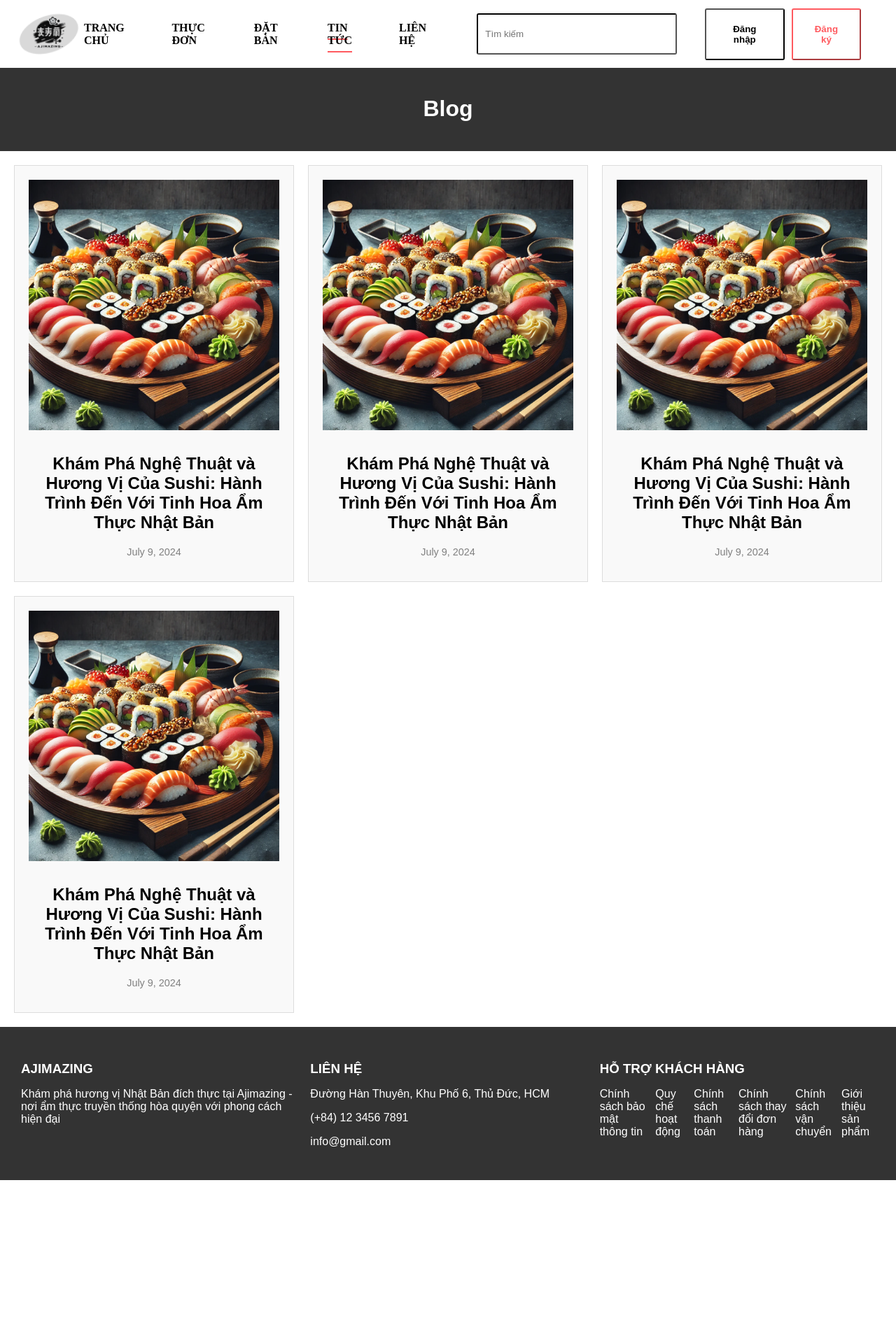
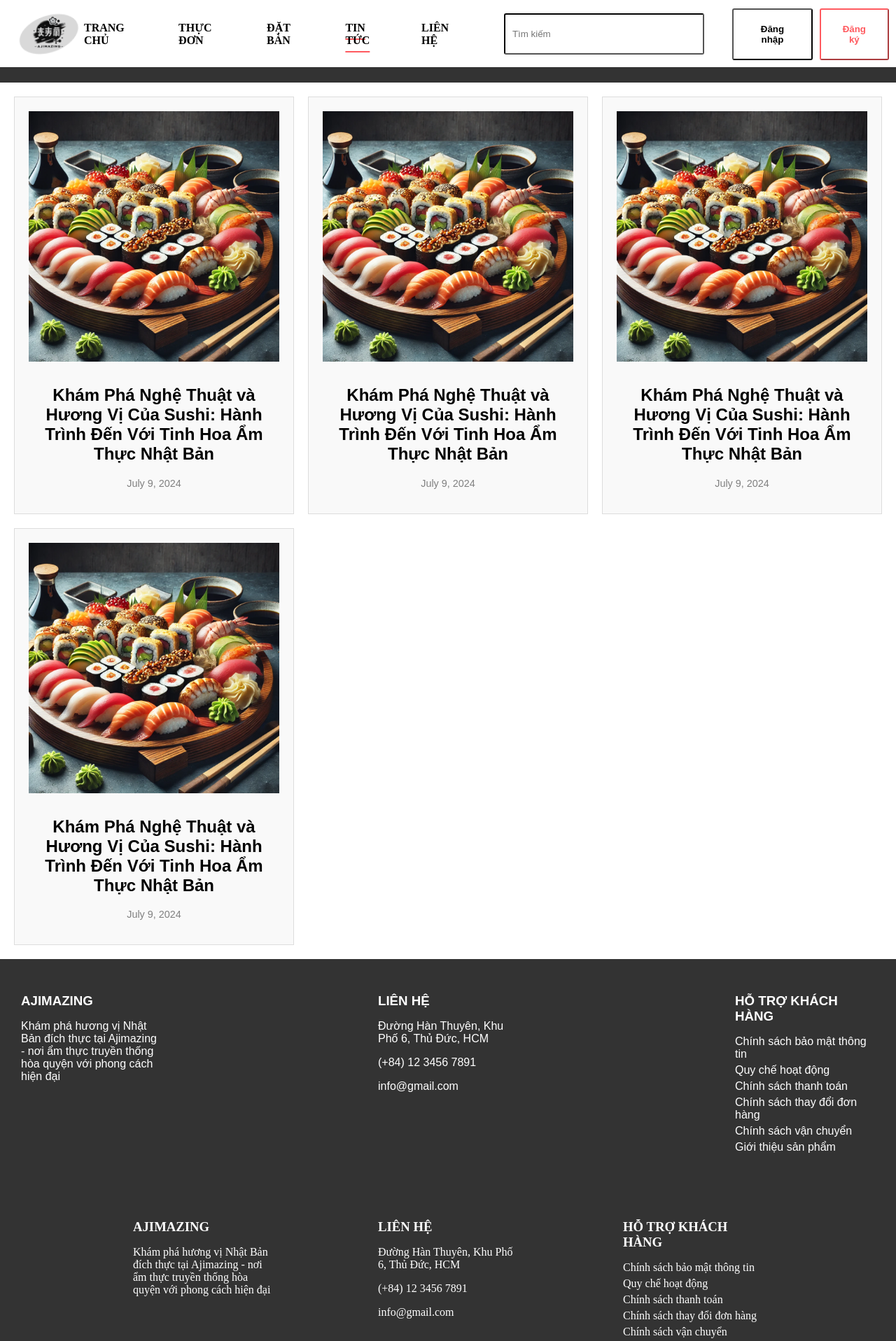
Before and after one commit to phvghuy/restaurant-management, a React (Create React App) app in the folder frontend/: page /blog in a window 1280 px wide. Shown: the top 1917 px of the page at 70% size. Before the commit the page ends 1687 px from the top, so only its background shows below. Built offline with nearby package versions, Linux system fonts and the light colour scheme.

Commit message:
update footer and css contact page

```diff
--- a/frontend/src/App.js
+++ b/frontend/src/App.js
@@ -9,6 +9,7 @@ import Navbar from "./components/Navbar/Navbar";
 import LoginPopup from "./components/LoginPopup/LoginPopup";
 import RegisterPopup from "./components/RegisterPopup/RegisterPopup";
 import { useState } from "react";
+import Footer from "./components/Footer/Footer";
 
 function App() {
   const [isLoginPopupOpen, setIsLoginPopupOpen] = useState(false);
@@ -37,6 +38,7 @@ function App() {
         </Routes>
         <LoginPopup isOpen={isLoginPopupOpen} onClose={toggleLoginPopup} />
         <RegisterPopup isOpen={isRegisterPopupOpen} onClose={toggleRegisterPopup} />
+        <Footer />
       </div>
     </Router>
   );
--- /dev/null
+++ b/frontend/src/components/Footer/Footer.css
@@ -0,0 +1,31 @@
+.contact-footer {
+    background-color: #333;
+    color: white;
+    padding: 20px 50px;
+    display: flex;
+    justify-content: space-evenly;
+    flex-wrap: wrap;
+}
+
+.footer-section {
+    flex: 1;
+    margin: 10px;
+    max-width: 200px;
+    min-width: 100px;
+}
+
+.footer-section h3 {
+    margin-bottom: 10px;
+}
+
+.footer-section ul {
+    list-style: none;
+    padding: 0;
+    display: flex;
+    gap: 10px;
+    display: block;
+}
+
+.footer-section li {
+    margin-bottom: 5px;
+}
--- /dev/null
+++ b/frontend/src/components/Footer/Footer.js
@@ -0,0 +1,32 @@
+import React from 'react';
+import './Footer.css';
+
+const Footer = () => {
+    return (
+        <footer className="contact-footer">
+                <div className="footer-section">
+                    <h3>AJIMAZING</h3>
+                    <p>Khám phá hương vị Nhật Bản đích thực tại Ajimazing - nơi ẩm thực truyền thống hòa quyện với phong cách hiện đại</p>
+                </div>
+                <div className="footer-section">
+                    <h3>LIÊN HỆ</h3>
+                    <p><i className="fas fa-map-marker-alt"></i> Đường Hàn Thuyên, Khu Phố 6, Thủ Đức, HCM</p>
+                    <p><i className="fas fa-phone-alt"></i> (+84) 12 3456 7891</p>
+                    <p><i className="fas fa-envelope"></i> info@gmail.com</p>
+                </div>
+                <div className="footer-section">
+                    <h3>HỖ TRỢ KHÁCH HÀNG</h3>
+                    <ul>
+                        <li>Chính sách bảo mật thông tin</li>
+                        <li>Quy chế hoạt động</li>
+                        <li>Chính sách thanh toán</li>
+                        <li>Chính sách thay đổi đơn hàng</li>
+                        <li>Chính sách vận chuyển</li>
+                        <li>Giới thiệu sản phẩm</li>
+                    </ul>
+                </div>
+        </footer>
+    );
+};
+
+export default Footer;
--- a/frontend/src/components/Navbar/Navbar.css
+++ b/frontend/src/components/Navbar/Navbar.css
@@ -3,6 +3,12 @@
     background-color: #000;
     color: white;
     padding: 0 20px;
+    position: fixed;
+    height: 96px;
+    top: 0;
+    left: 0;
+    width: 100%;
+    z-index: 1000;
 }
 
 .navbar-container:hover {
--- a/frontend/src/pages/Contact/Contact.css
+++ b/frontend/src/pages/Contact/Contact.css
@@ -17,6 +17,7 @@ body {
     text-align: center;
     width: 100%;
     padding: 20px 0;
+    margin-top: 96px;
 }
 
 .contact-navbar ul {
@@ -116,33 +117,3 @@ body {
     border-radius: 0;
     box-shadow: none;
 }
-
-/* Footer */
-.contact-footer {
-    background-color: #333;
-    color: white;
-    padding: 20px 0;
-    display: flex;
-    justify-content: space-around;
-    flex-wrap: wrap;
-}
-
-.footer-section {
-    margin: 10px;
-    min-width: 200px;
-}
-
-.footer-section h3 {
-    margin-bottom: 10px;
-}
-
-.footer-section ul {
-    list-style: none;
-    padding: 0;
-    display: flex;
-    gap: 10px;
-}
-
-.footer-section li {
-    margin-bottom: 5px;
-}
--- a/frontend/src/pages/Contact/Contact.js
+++ b/frontend/src/pages/Contact/Contact.js
@@ -33,30 +33,6 @@ const Contact = () => {
                     </div>
                 </div>
             </main>
-
-            <footer className="contact-footer">
-                <div className="footer-section">
-                    <h3>AJIMAZING</h3>
-                    <p>Khám phá hương vị Nhật Bản đích thực tại Ajimazing - nơi ẩm thực truyền thống hòa quyện với phong cách hiện đại</p>
-                </div>
-                <div className="footer-section">
-                    <h3>LIÊN HỆ</h3>
-                    <p><i className="fas fa-map-marker-alt"></i> Đường Hàn Thuyên, Khu Phố 6, Thủ Đức, HCM</p>
-                    <p><i className="fas fa-phone-alt"></i> (+84) 12 3456 7891</p>
-                    <p><i className="fas fa-envelope"></i> info@gmail.com</p>
-                </div>
-                <div className="footer-section">
-                    <h3>HỖ TRỢ KHÁCH HÀNG</h3>
-                    <ul>
-                        <li>Chính sách bảo mật thông tin</li>
-                        <li>Quy chế hoạt động</li>
-                        <li>Chính sách thanh toán</li>
-                        <li>Chính sách thay đổi đơn hàng</li>
-                        <li>Chính sách vận chuyển</li>
-                        <li>Giới thiệu sản phẩm</li>
-                    </ul>
-                </div>
-            </footer>
         </div>
     );
 };
```
